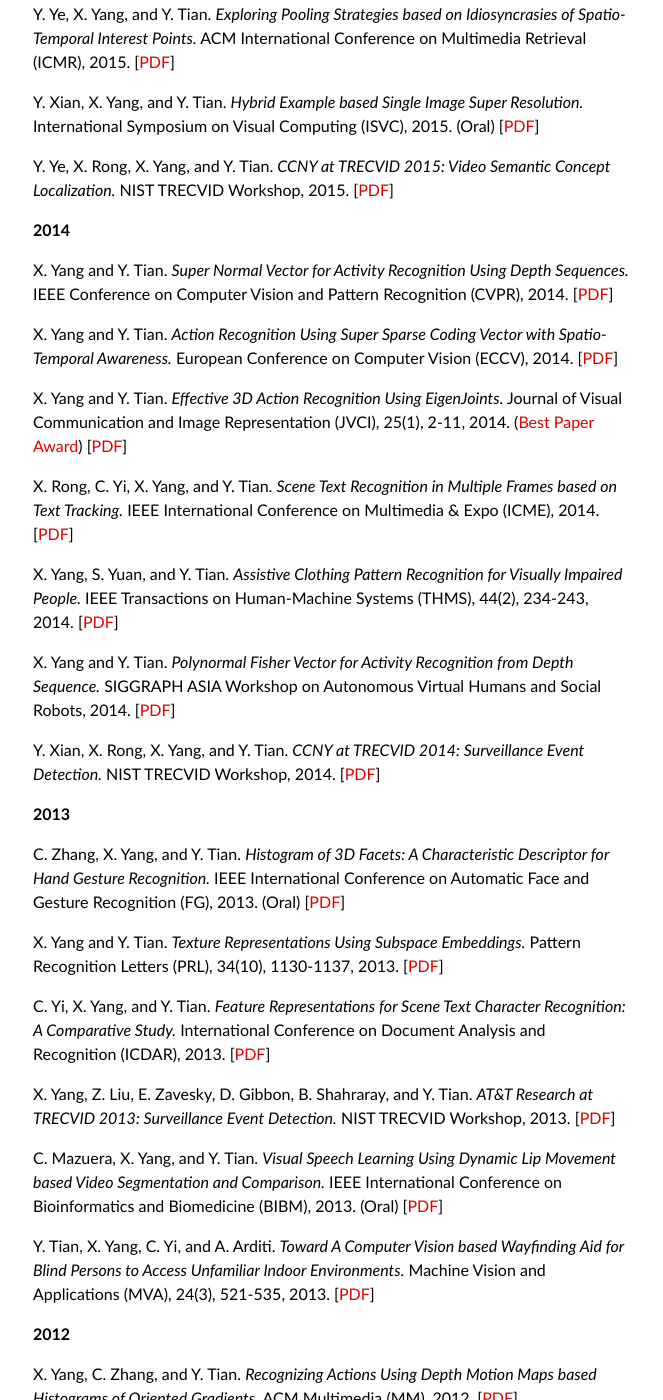
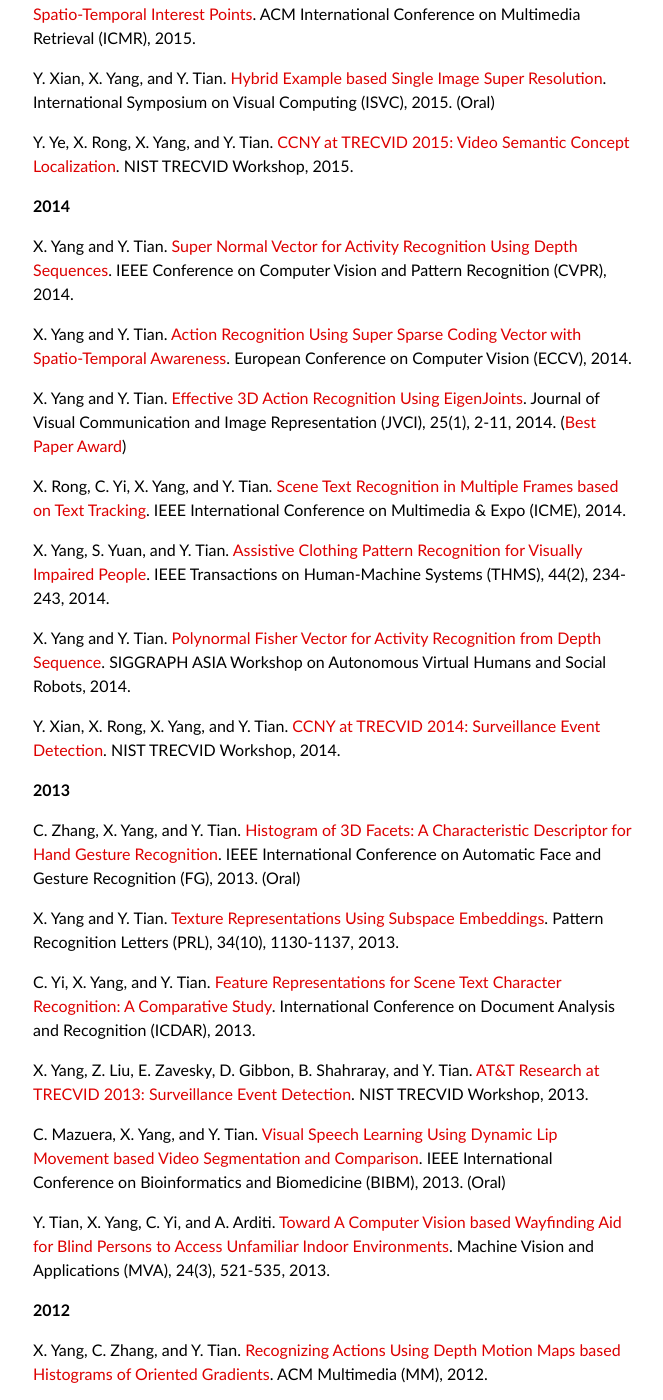
Before and after one commit to xiaodongyang/xiaodongyang.github.io, a Jekyll site: the page built from publications/index.md, in a window 1280 px wide and 1400 px high, scrolled down 1467 px. Shown: the whole window, without its empty margins (307-970 px from the left). Built offline with Jekyll 4.4.1, drawn with Linux system fonts in a browser that asks for light colours; some web fonts are replaced; some of the changed text lies outside the part shown.

Commit message:
Update index.md

```diff
--- a/publications/index.md
+++ b/publications/index.md
@@ -9,106 +9,106 @@ My citations can be found on [Google Scholar](http://scholar.google.com/citation
 
 **2018**
 
-X. Yang, P. Molchanov, and J. Kautz. [Making Convolutional Networks Recurrent for Visual Sequence Learning](). IEEE Conference on Computer Vision and Pattern Recognition (CVPR), 2018.
+X. Yang, P. Molchanov, and J. Kautz. Making Convolutional Networks Recurrent for Visual Sequence Learning. IEEE Conference on Computer Vision and Pattern Recognition (CVPR), 2018.
 
-D. Sun, X. Yang, M.-Y. Liu, and J. Kautz. [PWC-Net: CNNs for Optical Flow using Pyramid, Warping, and Cost Volume](). IEEE Conference on Computer Vision and Pattern Recognition (CVPR), 2018.
+D. Sun, X. Yang, M.-Y. Liu, and J. Kautz. PWC-Net: CNNs for Optical Flow using Pyramid, Warping, and Cost Volume. IEEE Conference on Computer Vision and Pattern Recognition (CVPR), 2018.
 
-S. Tulyakov, M.-Y. Liu, X. Yang, and J. Kautz. [MoCoGAN: Decomposing Motion and Content for Video Generation](). IEEE Conference on Computer Vision and Pattern Recognition (CVPR), 2018.
+S. Tulyakov, M.-Y. Liu, X. Yang, and J. Kautz. MoCoGAN: Decomposing Motion and Content for Video Generation. IEEE Conference on Computer Vision and Pattern Recognition (CVPR), 2018.
 
 **2017**
 
-X. Yang and Y. Tian. *Super Normal Vector for Human Activity Recognition with Depth Cameras.* IEEE Transactions on Pattern Analysis and Machine Intelligence (TPAMI), 39(5), 1028-1039, 2017. [[PDF](/publications/papers/tpami17.pdf)]
+X. Yang and Y. Tian. [Super Normal Vector for Human Activity Recognition with Depth Cameras](/publications/papers/tpami17.pdf). IEEE Transactions on Pattern Analysis and Machine Intelligence (TPAMI), 39(5), 1028-1039, 2017.
 
-J. Gu, X. Yang, S. De Mello, and J. Kautz. *Dynamic Facial Analysis: From Bayesian Filtering to Recurrent Neural Network.* IEEE Conference on Computer Vision and Pattern Recognition (CVPR), 2017. [[PDF](/publications/papers/cvpr17.pdf)]
+J. Gu, X. Yang, S. De Mello, and J. Kautz. [Dynamic Facial Analysis: From Bayesian Filtering to Recurrent Neural Network](/publications/papers/cvpr17.pdf). IEEE Conference on Computer Vision and Pattern Recognition (CVPR), 2017.
 
-Y. Xian, X. Rong, X. Yang, and Y. Tian. *Evaluation of Low-Level Features for Real-World Surveillance Event Detection.* IEEE Transactions on Circuits and Systems for Video Technology (TCSVT), 27(3), 624-634, 2017. [[PDF](/publications/papers/tcsvt17.pdf)]
+Y. Xian, X. Rong, X. Yang, and Y. Tian. [Evaluation of Low-Level Features for Real-World Surveillance Event Detection](/publications/papers/tcsvt17.pdf). IEEE Transactions on Circuits and Systems for Video Technology (TCSVT), 27(3), 624-634, 2017.
 
-L. Jing, Y. Ye, X. Yang, and Y. Tian. *3D Convolutional Neural Network with Multi-Model Framework for Action Recognition.* IEEE International Conference on Image Processing (ICIP), 2017. (Oral) [[PDF](/publications/papers/icip17.pdf)]
+L. Jing, Y. Ye, X. Yang, and Y. Tian. [3D Convolutional Neural Network with Multi-Model Framework for Action Recognition](/publications/papers/icip17.pdf). IEEE International Conference on Image Processing (ICIP), 2017. (Oral)
 
-B. Mahasseni, X. Yang, P. Molchanov, and J. Kautz. *Budget-Aware Activity Detection with A Recurrent Policy Network.* arXiv:1712.00097. [[PDF](https://arxiv.org/abs/1712.00097)]
+B. Mahasseni, X. Yang, P. Molchanov, and J. Kautz. [Budget-Aware Activity Detection with A Recurrent Policy Network](https://arxiv.org/abs/1712.00097). arXiv:1712.00097.
 
 **2016**
 
-X. Yang, P. Molchanov, and J. Kautz. *Multilayer and Multimodal Fusion of Deep Neural Networks for Video Classification.* ACM Multimedia (MM), 2016. (Oral) [[PDF](/publications/papers/mm16.pdf)]
+X. Yang, P. Molchanov, and J. Kautz. [Multilayer and Multimodal Fusion of Deep Neural Networks for Video Classification](/publications/papers/mm16.pdf). ACM Multimedia (MM), 2016. (Oral)
 
-P. Molchanov, X. Yang, S. Gupta, K. Kim, S. Tyree, and J. Kautz. *Online Detection and Classification of Dynamic Hand Gestures with Recurrent 3D Convolutional Neural Networks.* IEEE Conference on Computer Vision and Pattern Recognition (CVPR), 2016. [[PDF](/publications/papers/cvpr16.pdf)]
+P. Molchanov, X. Yang, S. Gupta, K. Kim, S. Tyree, and J. Kautz. [Online Detection and Classification of Dynamic Hand Gestures with Recurrent 3D Convolutional Neural Networks](/publications/papers/cvpr16.pdf). IEEE Conference on Computer Vision and Pattern Recognition (CVPR), 2016.
 
-Y. Ye, X. Rong, X. Yang, and Y. Tian. *Region Trajectories for Video Semantic Concept Detection.* ACM International Conference on Multimedia Retrieval (ICMR), 2016. [[PDF](/publications/papers/icmr16.pdf)]
+Y. Ye, X. Rong, X. Yang, and Y. Tian. [Region Trajectories for Video Semantic Concept Detection](/publications/papers/icmr16.pdf). ACM International Conference on Multimedia Retrieval (ICMR), 2016.
 
-S. Gupta, P. Molchanov, X. Yang, K. Kim, S. Tyree, and J. Kautz. *Towards Selecting Robust Hand Gestures for Automotive Interfaces.* IEEE Intelligent Vehicles Symposium (IVS), 2016. [[PDF](/publications/papers/ivs16.pdf)]
+S. Gupta, P. Molchanov, X. Yang, K. Kim, S. Tyree, and J. Kautz. [Towards Selecting Robust Hand Gestures for Automotive Interfaces](/publications/papers/ivs16.pdf). IEEE Intelligent Vehicles Symposium (IVS), 2016.
 
 **2015**
 
-X. Yang. *Feature Representations for Human Activity Recognition in Color and Depth Sequences.* Dissertation for Ph.D. Degree, 2015. [[PDF](/publications/papers/dissertation15.pdf)]
+X. Yang. [Feature Representations for Human Activity Recognition in Color and Depth Sequences](/publications/papers/dissertation15.pdf). Dissertation for Ph.D. Degree, 2015.
 
-S. Chen, X. Yang, and Y. Tian. *Discriminative Hierarchical K-Means Tree for Large-Scale Image Classification.* IEEE Transactions on Neural Networks and Learning Systems (TNNLS), 26(9), 2200-2205, 2015. [[PDF](/publications/papers/tnnls15.pdf)]
+S. Chen, X. Yang, and Y. Tian. [Discriminative Hierarchical K-Means Tree for Large-Scale Image Classification](/publications/papers/tnnls15.pdf). IEEE Transactions on Neural Networks and Learning Systems (TNNLS), 26(9), 2200-2205, 2015.
 
-Y. Ye, X. Yang, and Y. Tian. *Exploring Pooling Strategies based on Idiosyncrasies of Spatio-Temporal Interest Points.* ACM International Conference on Multimedia Retrieval (ICMR), 2015. [[PDF](/publications/papers/icmr15.pdf)]
+Y. Ye, X. Yang, and Y. Tian. [Exploring Pooling Strategies based on Idiosyncrasies of Spatio-Temporal Interest Points](/publications/papers/icmr15.pdf). ACM International Conference on Multimedia Retrieval (ICMR), 2015.
 
-Y. Xian, X. Yang, and Y. Tian. *Hybrid Example based Single Image Super Resolution.* International Symposium on Visual Computing (ISVC), 2015. (Oral) [[PDF](/publications/papers/isvc15.pdf)]
+Y. Xian, X. Yang, and Y. Tian. [Hybrid Example based Single Image Super Resolution](/publications/papers/isvc15.pdf). International Symposium on Visual Computing (ISVC), 2015. (Oral)
 
-Y. Ye, X. Rong, X. Yang, and Y. Tian. *CCNY at TRECVID 2015: Video Semantic Concept Localization.* NIST TRECVID Workshop, 2015. [[PDF](/publications/papers/trecvid15.pdf)]
+Y. Ye, X. Rong, X. Yang, and Y. Tian. [CCNY at TRECVID 2015: Video Semantic Concept Localization](/publications/papers/trecvid15.pdf). NIST TRECVID Workshop, 2015.
 
 **2014**
 
-X. Yang and Y. Tian. *Super Normal Vector for Activity Recognition Using Depth Sequences.* IEEE Conference on Computer Vision and Pattern Recognition (CVPR), 2014. [[PDF](/publications/papers/cvpr14.pdf)]
+X. Yang and Y. Tian. [Super Normal Vector for Activity Recognition Using Depth Sequences](/publications/papers/cvpr14.pdf). IEEE Conference on Computer Vision and Pattern Recognition (CVPR), 2014.
 
-X. Yang and Y. Tian. *Action Recognition Using Super Sparse Coding Vector with Spatio-Temporal Awareness.* European Conference on Computer Vision (ECCV), 2014. [[PDF](/publications/papers/eccv14.pdf)]
+X. Yang and Y. Tian. [Action Recognition Using Super Sparse Coding Vector with Spatio-Temporal Awareness](/publications/papers/eccv14.pdf). European Conference on Computer Vision (ECCV), 2014.
 
-X. Yang and Y. Tian. *Effective 3D Action Recognition Using EigenJoints.* Journal of Visual Communication and Image Representation (JVCI), 25(1), 2-11, 2014. ([Best Paper Award](/publications/papers/jvci-best-paper-award.pdf)) [[PDF](/publications/papers/jvci14.pdf)]
+X. Yang and Y. Tian. [Effective 3D Action Recognition Using EigenJoints](/publications/papers/jvci14.pdf). Journal of Visual Communication and Image Representation (JVCI), 25(1), 2-11, 2014. ([Best Paper Award](/publications/papers/jvci-best-paper-award.pdf))
 
-X. Rong, C. Yi, X. Yang, and Y. Tian. *Scene Text Recognition in Multiple Frames based on Text Tracking.* IEEE International Conference on Multimedia & Expo (ICME), 2014. [[PDF](/publications/papers/icme14.pdf)]
+X. Rong, C. Yi, X. Yang, and Y. Tian. [Scene Text Recognition in Multiple Frames based on Text Tracking](/publications/papers/icme14.pdf). IEEE International Conference on Multimedia & Expo (ICME), 2014.
 
-X. Yang, S. Yuan, and Y. Tian. *Assistive Clothing Pattern Recognition for Visually Impaired People.* IEEE Transactions on Human-Machine Systems (THMS), 44(2), 234-243, 2014. [[PDF](/publications/papers/thms14.pdf)]
+X. Yang, S. Yuan, and Y. Tian. [Assistive Clothing Pattern Recognition for Visually Impaired People](/publications/papers/thms14.pdf). IEEE Transactions on Human-Machine Systems (THMS), 44(2), 234-243, 2014.
 
-X. Yang and Y. Tian. *Polynormal Fisher Vector for Activity Recognition from Depth Sequence.* SIGGRAPH ASIA Workshop on Autonomous Virtual Humans and Social Robots, 2014. [[PDF](/publications/papers/siggraphw14.pdf)]
+X. Yang and Y. Tian. [Polynormal Fisher Vector for Activity Recognition from Depth Sequence](/publications/papers/siggraphw14.pdf). SIGGRAPH ASIA Workshop on Autonomous Virtual Humans and Social Robots, 2014.
 
-Y. Xian, X. Rong, X. Yang, and Y. Tian. *CCNY at TRECVID 2014: Surveillance Event Detection.* NIST TRECVID Workshop, 2014. [[PDF](/publications/papers/trecvid14.pdf)]
+Y. Xian, X. Rong, X. Yang, and Y. Tian. [CCNY at TRECVID 2014: Surveillance Event Detection](/publications/papers/trecvid14.pdf). NIST TRECVID Workshop, 2014.
 
 **2013**
 
-C. Zhang, X. Yang, and Y. Tian. *Histogram of 3D Facets: A Characteristic Descriptor for Hand Gesture Recognition.* IEEE International Conference on Automatic Face and Gesture Recognition (FG), 2013. (Oral) [[PDF](/publications/papers/fg13.pdf)]
+C. Zhang, X. Yang, and Y. Tian. [Histogram of 3D Facets: A Characteristic Descriptor for Hand Gesture Recognition](/publications/papers/fg13.pdf). IEEE International Conference on Automatic Face and Gesture Recognition (FG), 2013. (Oral)
 
-X. Yang and Y. Tian. *Texture Representations Using Subspace Embeddings.* Pattern Recognition Letters (PRL), 34(10), 1130-1137, 2013. [[PDF](/publications/papers/prl13.pdf)]
+X. Yang and Y. Tian. [Texture Representations Using Subspace Embeddings](/publications/papers/prl13.pdf). Pattern Recognition Letters (PRL), 34(10), 1130-1137, 2013.
 
-C. Yi, X. Yang, and Y. Tian. *Feature Representations for Scene Text Character Recognition: A Comparative Study.* International Conference on Document Analysis and Recognition (ICDAR), 2013. [[PDF](/publications/papers/icdar13.pdf)]
+C. Yi, X. Yang, and Y. Tian. [Feature Representations for Scene Text Character Recognition: A Comparative Study](/publications/papers/icdar13.pdf). International Conference on Document Analysis and Recognition (ICDAR), 2013.
 
-X. Yang, Z. Liu, E. Zavesky, D. Gibbon, B. Shahraray, and Y. Tian. *AT&T Research at TRECVID 2013: Surveillance Event Detection.* NIST TRECVID Workshop, 2013. [[PDF](/publications/papers/trecvid13.pdf)]
+X. Yang, Z. Liu, E. Zavesky, D. Gibbon, B. Shahraray, and Y. Tian. [AT&T Research at TRECVID 2013: Surveillance Event Detection](/publications/papers/trecvid13.pdf). NIST TRECVID Workshop, 2013.
 
-C. Mazuera, X. Yang, and Y. Tian. *Visual Speech Learning Using Dynamic Lip Movement based Video Segmentation and Comparison.* IEEE International Conference on Bioinformatics and Biomedicine (BIBM), 2013. (Oral) [[PDF](/publications/papers/bibm13.pdf)]
+C. Mazuera, X. Yang, and Y. Tian. [Visual Speech Learning Using Dynamic Lip Movement based Video Segmentation and Comparison](/publications/papers/bibm13.pdf). IEEE International Conference on Bioinformatics and Biomedicine (BIBM), 2013. (Oral)
 
-Y. Tian, X. Yang, C. Yi, and A. Arditi. *Toward A Computer Vision based Wayfinding Aid for Blind Persons to Access Unfamiliar Indoor Environments.* Machine Vision and Applications (MVA), 24(3), 521-535, 2013. [[PDF](/publications/papers/mva13.pdf)]
+Y. Tian, X. Yang, C. Yi, and A. Arditi. [Toward A Computer Vision based Wayfinding Aid for Blind Persons to Access Unfamiliar Indoor Environments](/publications/papers/mva13.pdf). Machine Vision and Applications (MVA), 24(3), 521-535, 2013.
 
 **2012**
 
-X. Yang, C. Zhang, and Y. Tian. *Recognizing Actions Using Depth Motion Maps based Histograms of Oriented Gradients.* ACM Multimedia (MM), 2012. [[PDF](/publications/papers/mm12.pdf)]
+X. Yang, C. Zhang, and Y. Tian. [Recognizing Actions Using Depth Motion Maps based Histograms of Oriented Gradients](/publications/papers/mm12.pdf). ACM Multimedia (MM), 2012.
 
-X. Yang and Y. Tian. *EigenJoints based Action Recognition Using Naive-Bayes-Nearest-Neighbor.* IEEE CVPR Workshop on Human Activity Understanding from 3D Data, 2012. [[PDF](/publications/papers/cvprw12.pdf)]
+X. Yang and Y. Tian. [EigenJoints based Action Recognition Using Naive-Bayes-Nearest-Neighbor](/publications/papers/cvprw12.pdf). IEEE CVPR Workshop on Human Activity Understanding from 3D Data, 2012.
 
-X. Yang, C. Yi, L. Cao, and Y. Tian. *MediaCCNY at TRECVID 2012: Surveillance Event Detection.* NIST TRECVID Workshop, 2012. [[PDF](/publications/papers/trecvid12.pdf)]
+X. Yang, C. Yi, L. Cao, and Y. Tian. [MediaCCNY at TRECVID 2012: Surveillance Event Detection](/publications/papers/trecvid12.pdf). NIST TRECVID Workshop, 2012.
 
-F. Zaman, X. Yang, and Y. Tian. *Robust and Effective Component based Banknote Recognition for the Blind.* IEEE Transactions on System, Man, and Cybernetics (TSMC) Part C, 42(6), 1021-1030, 2012. [[PDF](/publications/papers/tsmc12.pdf)]
+F. Zaman, X. Yang, and Y. Tian. [Robust and Effective Component based Banknote Recognition for the Blind](/publications/papers/tsmc12.pdf). IEEE Transactions on System, Man, and Cybernetics (TSMC) Part C, 42(6), 1021-1030, 2012.
 
 **2011**
 
-X. Yang, S. Yuan, and Y. Tian. *Recognizing Clothes Patterns for Blind People by Confidence Margin based Feature Combination.* ACM Multimedia (MM), 2011. [[PDF](/publications/papers/mm11.pdf)]
+X. Yang, S. Yuan, and Y. Tian. [Recognizing Clothes Patterns for Blind People by Confidence Margin based Feature Combination](/publications/papers/mm11.pdf). ACM Multimedia (MM), 2011.
 
-F. Zaman, X. Yang, Y. Tian. *Robust and Effective Component based Banknote Recognition by SURF Features.* IEEE Wireless and Optical Communications Conference (WOCC), 2011. [[PDF](/publications/papers/wocc11.pdf)]
+F. Zaman, X. Yang, Y. Tian. [Robust and Effective Component based Banknote Recognition by SURF Features](/publications/papers/wocc11.pdf). IEEE Wireless and Optical Communications Conference (WOCC), 2011.
 
 **2010**
 
-X. Yang, Y. Tian, C. Yi, and A. Arditi. *Context based Indoor Object Detection as An Aid to Blind Persons Accessing Unfamiliar Environments.* ACM Multimedia (MM), 2010. [[PDF](/publications/papers/mm10.pdf)]
+X. Yang, Y. Tian, C. Yi, and A. Arditi. [Context based Indoor Object Detection as An Aid to Blind Persons Accessing Unfamiliar Environments](/publications/papers/mm10.pdf). ACM Multimedia (MM), 2010.
 
-X. Yang and Y. Tian. *Robust Door Detection in Unfamiliar Environments by Combining Edge and Corner Features.* IEEE CVPR Workshop on Computer Vision Applications for Visually Impaired, 2010. [[PDF](/publications/papers/cvprw10.pdf)]
+X. Yang and Y. Tian. [Robust Door Detection in Unfamiliar Environments by Combining Edge and Corner Features](/publications/papers/cvprw10.pdf). IEEE CVPR Workshop on Computer Vision Applications for Visually Impaired, 2010.
 
-Y. Tian, X. Yang, and A. Arditi. *Computer Vision based Door Detection for Accessibility of Unfamiliar Environments to Blind Persons.* International Conference on Computers Helping People with Special Needs (ICCHP), 2010. [[PDF](/publications/papers/icchp10.pdf)]
+Y. Tian, X. Yang, and A. Arditi. [Computer Vision based Door Detection for Accessibility of Unfamiliar Environments to Blind Persons](/publications/papers/icchp10.pdf). International Conference on Computers Helping People with Special Needs (ICCHP), 2010.
 
 **Patents**
 
-*Hand Gesture based Region of Interest Localization.* US9778750 Issued on Oct. 3, 2017. [[PDF](/publications/papers/9778750.pdf)]
+[Hand Gesture based Region of Interest Localization](/publications/papers/9778750.pdf). US9778750 Issued on Oct. 3, 2017.
 
-*Dynamic Hand Gesture based Region of Interest Localization.* US9354711 Issued on May 31, 2016. [[PDF](/publications/papers/9354711.pdf)]
+[Dynamic Hand Gesture based Region of Interest Localization](/publications/papers/9354711.pdf). US9354711 Issued on May 31, 2016.
 
-*Fusing Multilayer and Multimodal Deep Neural Networks for Video Classification.* US Patent App. 15/660719, 2018. [[PDF](/publications/papers/15-660719.pdf)]
+[Fusing Multilayer and Multimodal Deep Neural Networks for Video Classification](/publications/papers/15-660719.pdf). US Patent App. 15/660719, 2018.
 
-*Online Detection and Classification of Dynamic Gestures with Recurrent Convolutional Neural Networks.* US Patent App. 15/402128, 2017. [[PDF](/publications/papers/15-402128.pdf)]
+[Online Detection and Classification of Dynamic Gestures with Recurrent Convolutional Neural Networks](/publications/papers/15-402128.pdf). US Patent App. 15/402128, 2017.
```
